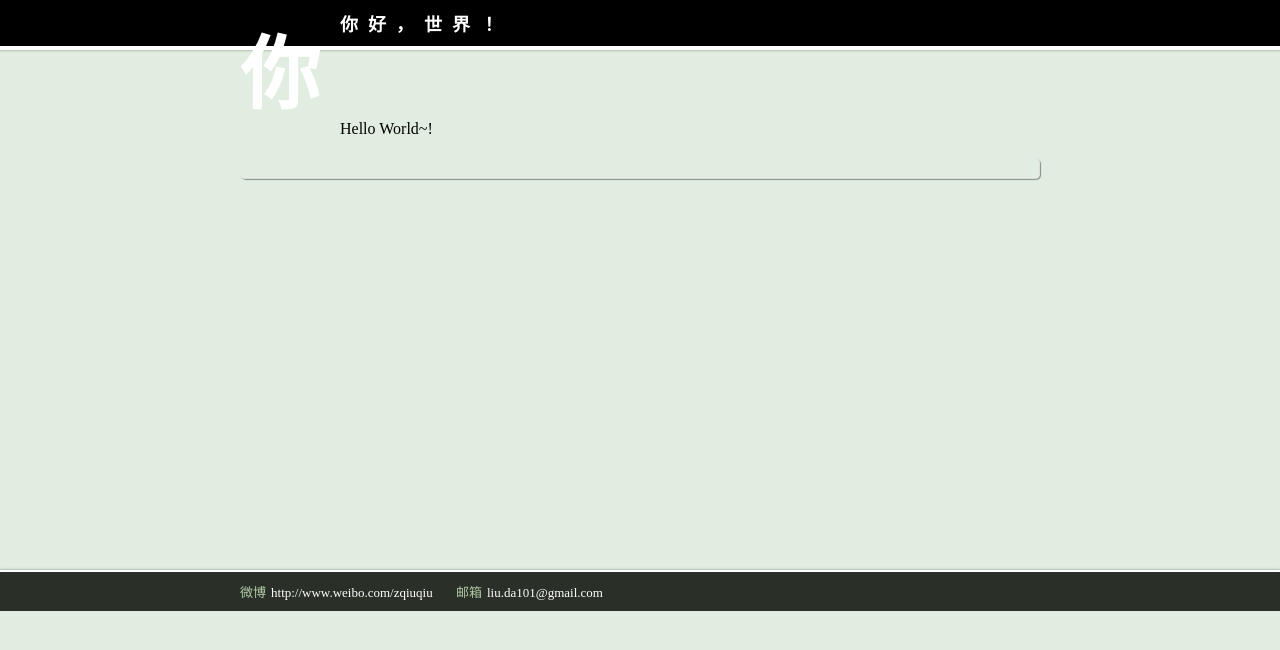
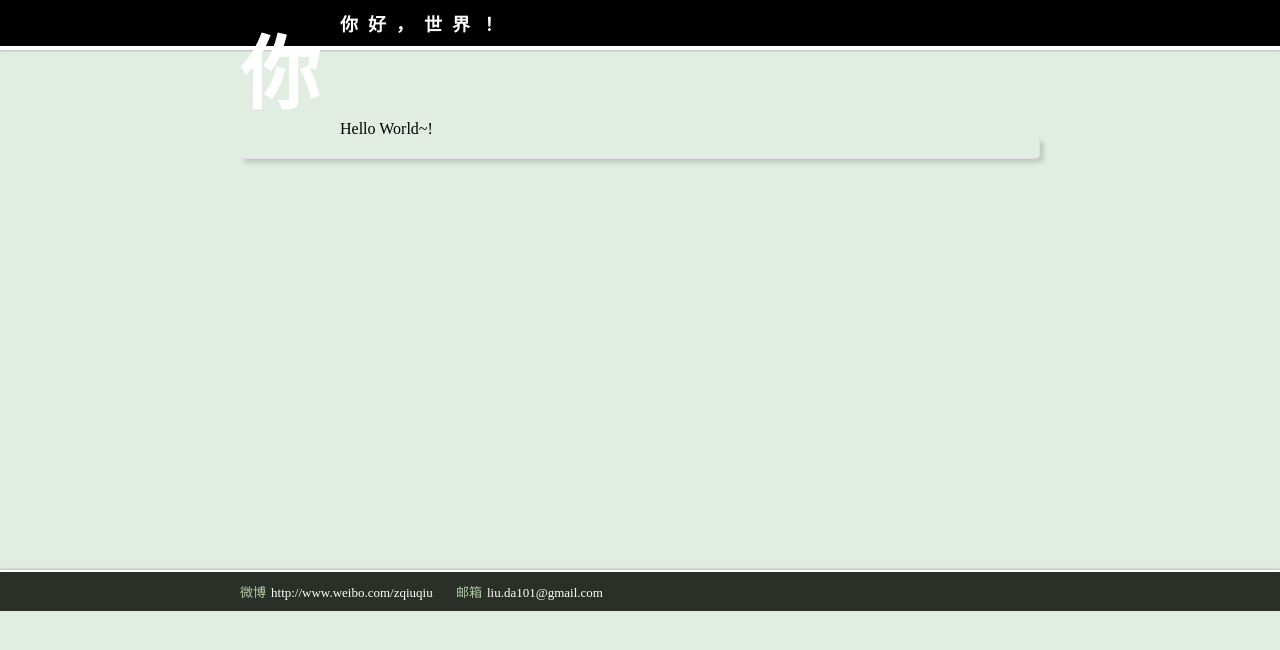
Before and after one commit to liuda101/liuda101.github.com, a Jekyll site: the page built from _posts/2012-11-04-HelloWorld.md, in a window 1280 px wide. Shown: the top 650 px of the page. Built offline with Jekyll 4.4.1, drawn with Linux system fonts in a browser that asks for light colours; comment, search, counter and statistics services are not loaded.

Commit message:
add shadow to post

```diff
--- a/styles/site.css
+++ b/styles/site.css
@@ -13,8 +13,8 @@ header img{position:absolute;height:80px;width:80px;right:40px;top:30px;padding:
 
 #content{padding:10px 0px;min-height:500px;}
 
-.p-c{padding:60px 0px 20px;}
-.p-f{margin-bottom:20px;height:20px;border-bottom:1px solid #ddd;border-right:1px solid #ddd;box-shadow:1px 1px 1px rgba(0,0,0,0.4);border-radius:5px;}
+.p-c{padding:60px 5px 0px;}
+.p-f{margin-bottom:20px;height:20px;border-bottom:1px solid #ddd;border-right:1px solid #ddd;box-shadow:4px 4px 4px rgba(0,0,0,0.14);border-bottom-right-radius:5px;}
 
 footer{color:white;background-color:#2a3028;padding-top:10px;padding-bottom:10px;border-top:2px solid white;box-shadow:0px -1px 2px rgba(0,0,0,0.2);font-size:13px;}
 footer a{color:white;text-decoration:none;margin-right:20px;}
```
